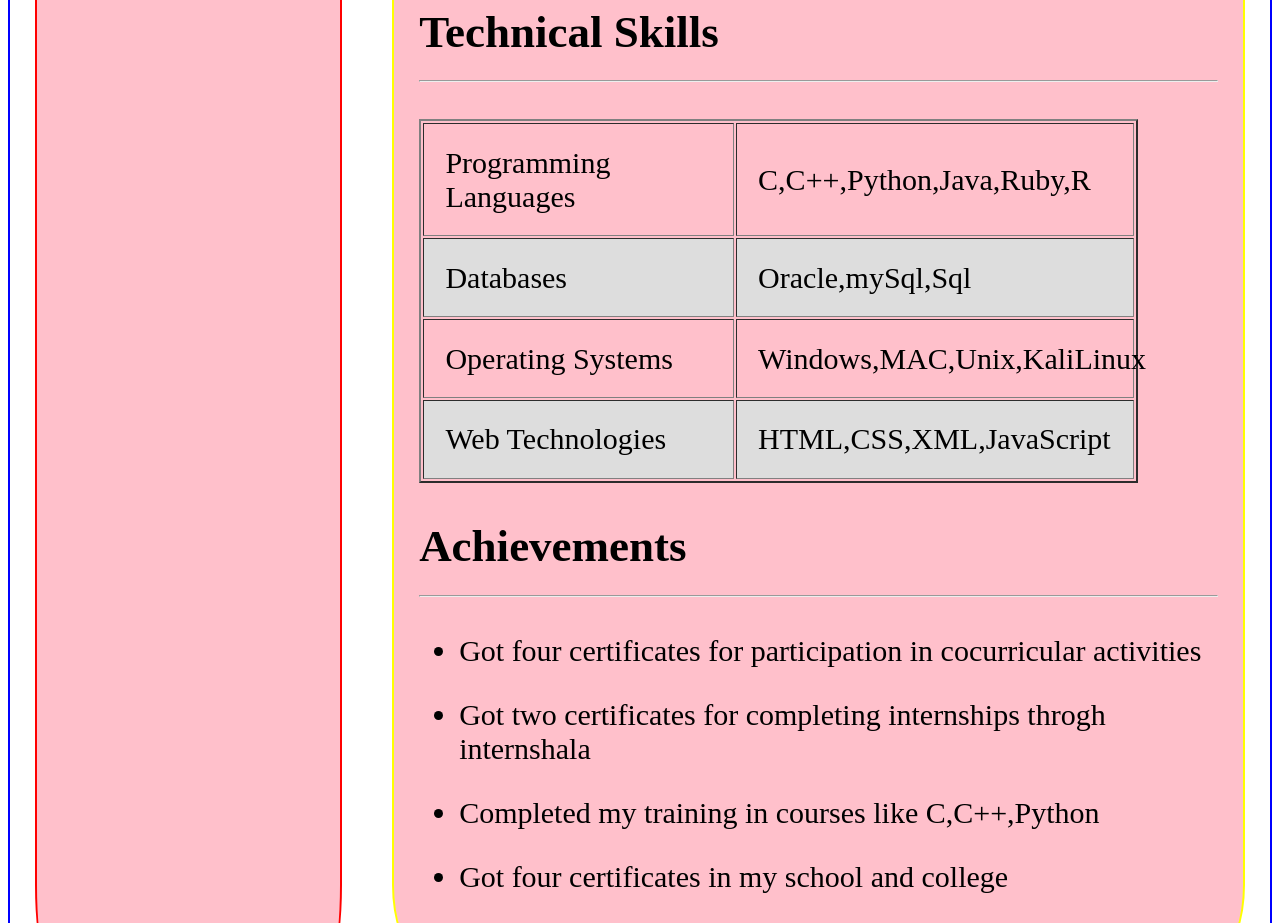
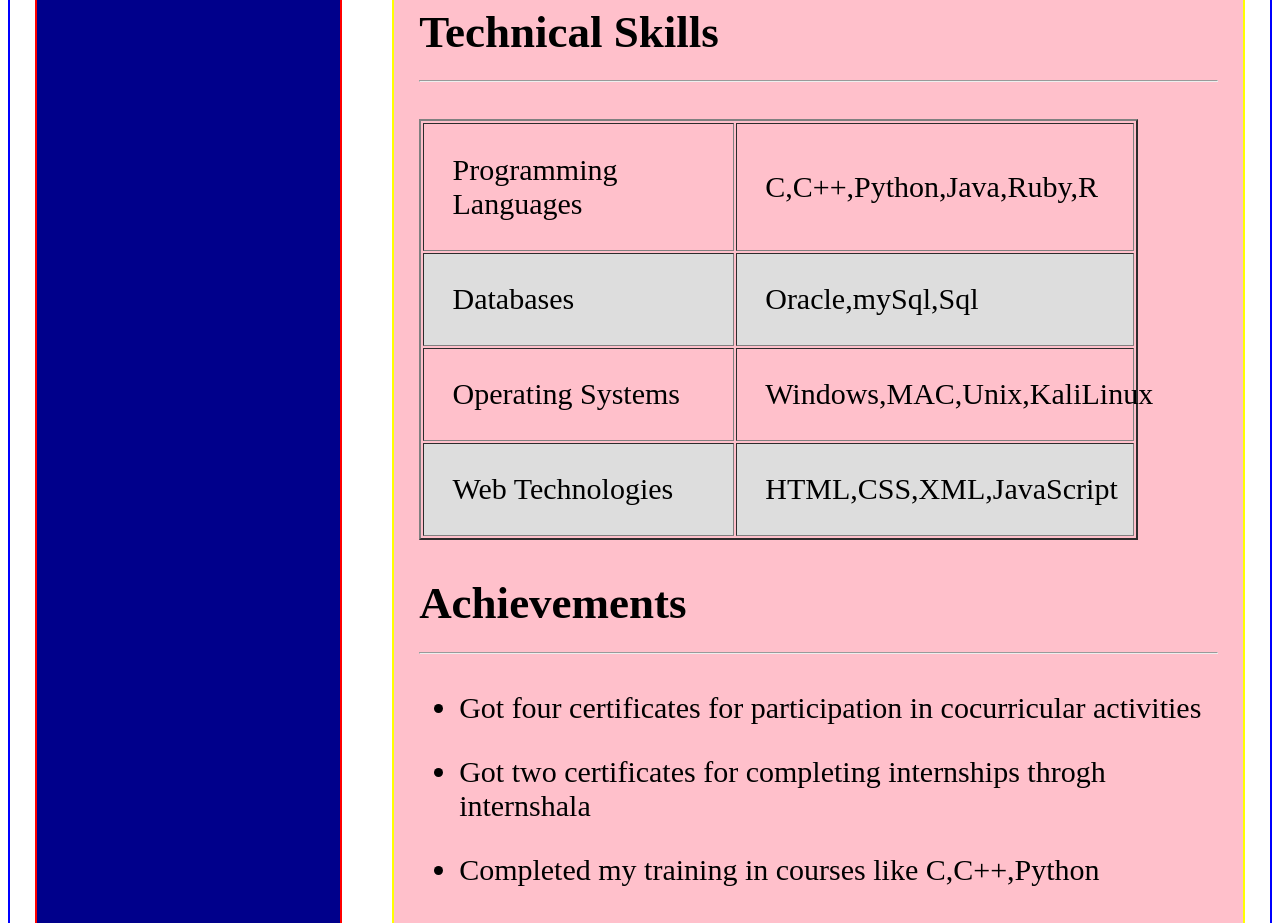
Before and after one commit to laasyapriya98/sample, a plain HTML site: page resume.html in a window 1280 px wide. Shown: the part 1280-2203 px from the top of the page. Drawn offline with Linux system fonts and the light colour scheme.

Commit message:
Update style.css

```diff
--- a/style.css
+++ b/style.css
@@ -9,7 +9,7 @@ table{
   width: 90%;
 }
 td{
-  padding: 3%;
+  padding: 4%;
 }
 tr:nth-child(even){
   background: #ddd;
@@ -26,7 +26,7 @@ a{
   margin: 2%;
   border-radius: 3%;
   font-size: 30px;
-  background-color: pink;
+  background-color: darkblue;
 }
 
 
```
